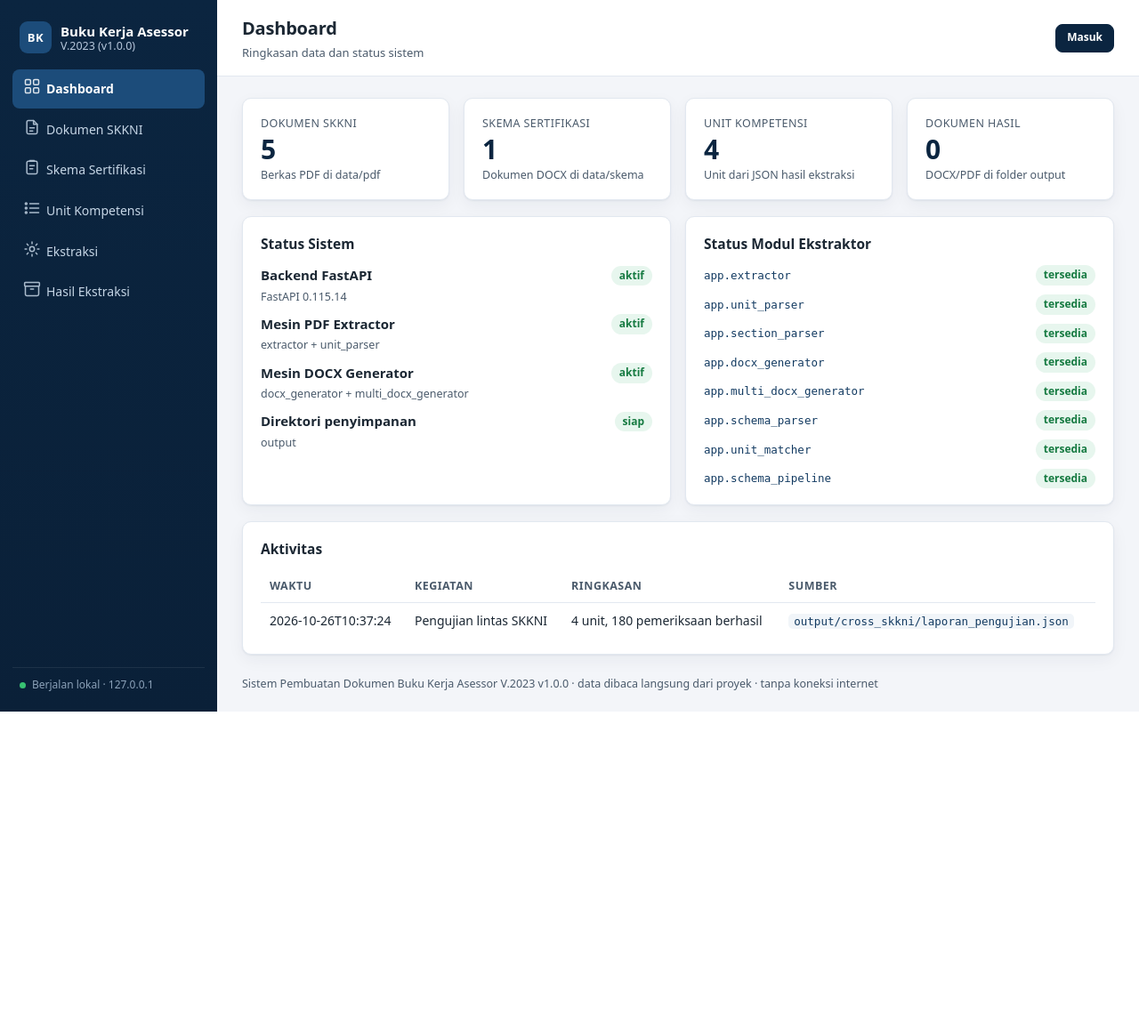
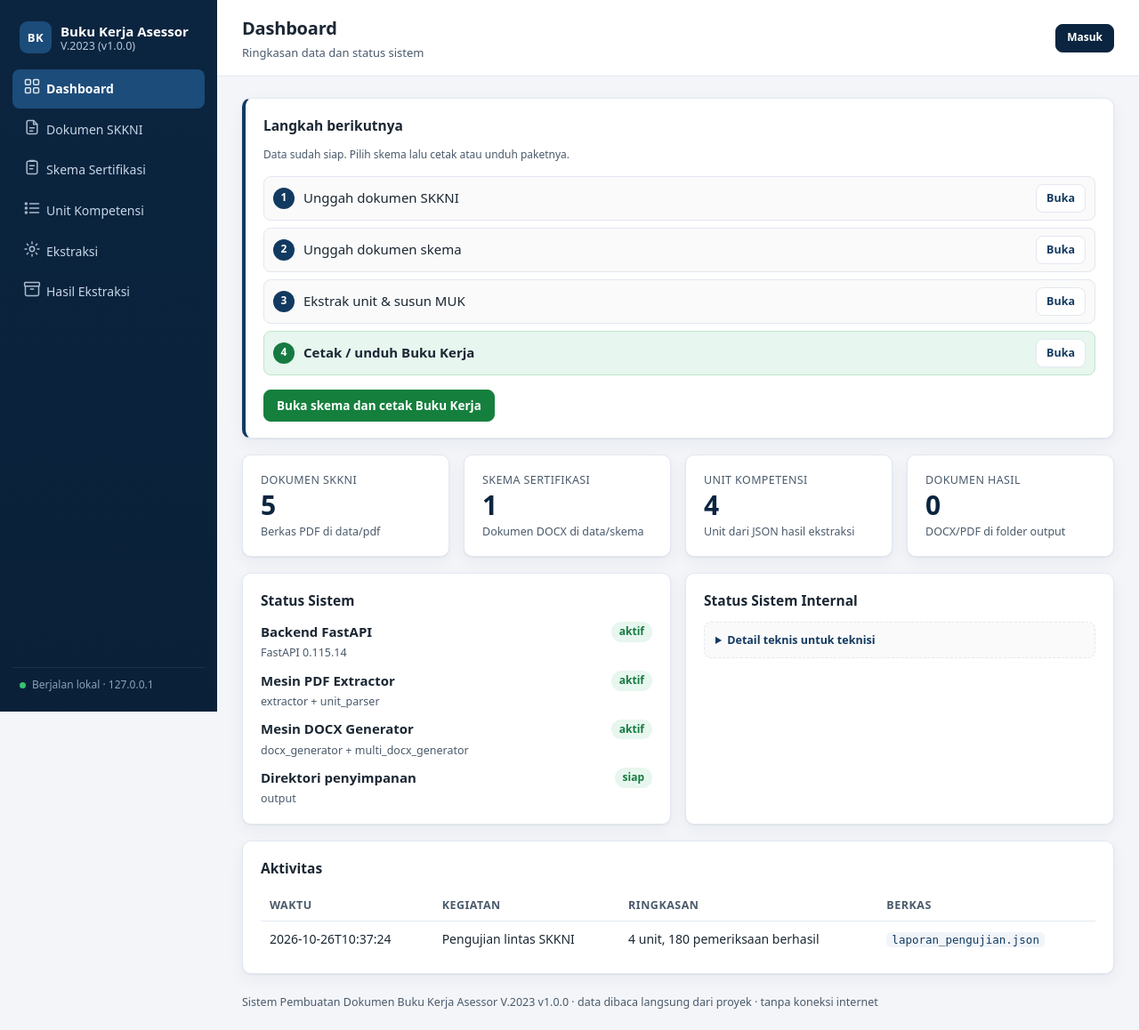
Before and after one commit to muhidark/Buku-Kerja-BNSP-Builder, a FastAPI app: page / in a window 1280 px wide. Shown: the whole page at 89% size. Before the commit the page ends 800 px from the top, so only its background shows below. Run offline with FastAPI, Linux system fonts and the light colour scheme.

Commit message:
feat(ui): hierarki satu aksi utama, langkah berikutnya, detail teknis (T-10, T-26)
Semua kartu berbobot sama, 67 tombol di halaman detail skema, dan path
internal/SHA-256/nama modul tampil untuk pengguna non-teknis.

- Dashboard: blok 'Langkah berikutnya' berisi alur 1-4 (unggah SKKNI -> unggah
  skema -> ekstrak & susun MUK -> cetak) dengan langkah yang relevan disorot
  dan SATU tombol utama yang menyesuaikan keadaan data (bukan tombol statis).
- Status modul ekstraktor dipindah ke <details> 'Detail teknis untuk teknisi'.
- Nama internal berkas & SHA-256 di halaman skema/SKKNI serta path JSON di
  pratinjau unit dipindah ke <details> 'Detail teknis'; tabel aktivitas kini
  menampilkan nama berkas saja (path lengkap tetap ada sebagai tooltip).
- Warna aksi: tombol asisten 'Tarik dari Batasan Variabel/PP' (6 buah) dan
  tombol ZIP menjadi ghost; halaman MUK memakai Simpan sebagai satu-satunya
  aksi utama karena itu tujuan halamannya.

Bukti DOM (aturan visibilitas ikut memeriksa <details> tertutup): tidak ada
halaman dengan lebih dari satu tombol berwarna, dan tidak ada path internal
atau SHA-256 yang tampil tanpa membuka Detail teknis.
Gerbang uji: 33/35 berkas lulus (2 kegagalan yang sama seperti baseline).

```diff
--- a/app/static/css/style.css
+++ b/app/static/css/style.css
@@ -592,3 +592,33 @@ input[type="checkbox"], input[type="radio"] { width: 16px; height: 16px; accent-
   .nav.is-terbuka { display: flex; }
   .nav-item { white-space: nowrap; padding: 10px 12px; font-size: 14px; }
 }
+
+/* --- hierarki halaman: langkah berikutnya & detail teknis (langkah 3.7) --- */
+.kartu-langkah { border-left: 4px solid var(--navy-2); }
+.langkah-list {
+  list-style: none; margin: 0 0 16px; padding: 0;
+  display: grid; gap: 8px;
+}
+.langkah-list li {
+  display: flex; align-items: center; gap: 10px;
+  padding: 8px 10px; border: 1px solid var(--border); border-radius: 8px;
+  background: #fafafa;
+}
+.langkah-list li.is-kini {
+  background: var(--green-bg); border-color: #bfe6ce; font-weight: 600;
+}
+.langkah-list li > span:nth-child(2) { flex: 1; }
+.langkah-no {
+  display: inline-flex; align-items: center; justify-content: center;
+  width: 24px; height: 24px; border-radius: 50%;
+  background: var(--navy-2); color: #fff; font-size: 12px; font-weight: 700;
+  flex: none;
+}
+.is-kini .langkah-no { background: var(--green); }
+.detail-teknis {
+  margin-top: 10px; padding: 10px 12px;
+  border: 1px dashed var(--border); border-radius: 8px; background: #fafafa;
+}
+.detail-teknis > summary {
+  cursor: pointer; font-size: 12.5px; font-weight: 600; color: var(--navy-2);
+}
--- a/app/templates/dashboard.html
+++ b/app/templates/dashboard.html
@@ -1,6 +1,42 @@
 {% extends "base.html" %}
 {% block subjudul %}Ringkasan data dan status sistem{% endblock %}
 {% block konten %}
+{% set ada_skkni = data.stats.dokumen_skkni > 0 %}
+{% set ada_skema = data.stats.skema_sertifikasi > 0 %}
+{% set ada_unit = data.stats.unit_kompetensi > 0 %}
+{% if not ada_skkni %}
+  {% set utama = {'label': 'Langkah 1 — Unggah dokumen SKKNI', 'href': '/skkni',
+                  'ket': 'Mulai dengan mengunggah PDF SKKNI dari Kemnaker.'} %}
+{% elif not ada_skema %}
+  {% set utama = {'label': 'Langkah 2 — Unggah dokumen skema', 'href': '/skema',
+                  'ket': 'Dokumen skema (.docx) berisi daftar unit yang akan diases.'} %}
+{% elif not ada_unit %}
+  {% set utama = {'label': 'Langkah 3 — Ekstrak unit kompetensi', 'href': '/skema',
+                  'ket': 'Jalankan ekstraksi agar elemen dan KUK terisi otomatis.'} %}
+{% else %}
+  {% set utama = {'label': 'Buka skema dan cetak Buku Kerja', 'href': '/skema',
+                  'ket': 'Data sudah siap. Pilih skema lalu cetak atau unduh paketnya.'} %}
+{% endif %}
+<article class="card kartu-langkah">
+  <h2 class="mb-6">Langkah berikutnya</h2>
+  <p class="muted small mb-14">{{ utama.ket }}</p>
+  <ol class="langkah-list">
+    <li class="{% if not ada_skkni %}is-kini{% endif %}"><span class="langkah-no">1</span>
+      <span>Unggah dokumen SKKNI</span>
+      <a class="btn btn-small btn-ghost" href="/skkni">Buka</a></li>
+    <li class="{% if ada_skkni and not ada_skema %}is-kini{% endif %}"><span class="langkah-no">2</span>
+      <span>Unggah dokumen skema</span>
+      <a class="btn btn-small btn-ghost" href="/skema">Buka</a></li>
+    <li class="{% if ada_skema and not ada_unit %}is-kini{% endif %}"><span class="langkah-no">3</span>
+      <span>Ekstrak unit &amp; susun MUK</span>
+      <a class="btn btn-small btn-ghost" href="/skema">Buka</a></li>
+    <li class="{% if ada_unit %}is-kini{% endif %}"><span class="langkah-no">4</span>
+      <span>Cetak / unduh Buku Kerja</span>
+      <a class="btn btn-small btn-ghost" href="/hasil">Buka</a></li>
+  </ol>
+  <a class="btn btn-hijau" href="{{ utama.href }}">{{ utama.label }}</a>
+</article>
+
 <section class="cards">
   {% set kartu = [
     ('Dokumen SKKNI', data.stats.dokumen_skkni, 'Berkas PDF di data/pdf'),
@@ -32,15 +68,18 @@
   </article>
 
   <article class="card">
-    <h2>Status Modul Ekstraktor</h2>
-    <ul class="module-list">
+    <h2>Status Sistem Internal</h2>
+    <details class="detail-teknis">
+      <summary>Detail teknis untuk teknisi</summary>
+      <ul class="module-list">
       {% for nama, ok in data.modul.items() %}
       <li>
         <code>{{ nama }}</code>
         <span class="badge {{ 'badge-green' if ok else 'badge-red' }}">{{ 'tersedia' if ok else 'tidak tersedia' }}</span>
       </li>
       {% endfor %}
-    </ul>
+      </ul>
+    </details>
   </article>
 </section>
 
@@ -48,14 +87,14 @@
   <h2>Aktivitas</h2>
   {% if data.aktivitas %}
   <table class="table">
-    <thead><tr><th>Waktu</th><th>Kegiatan</th><th>Ringkasan</th><th>Sumber</th></tr></thead>
+    <thead><tr><th>Waktu</th><th>Kegiatan</th><th>Ringkasan</th><th>Berkas</th></tr></thead>
     <tbody>
       {% for a in data.aktivitas %}
       <tr>
         <td class="nowrap">{{ a.waktu or '-' }}</td>
         <td>{{ a.judul }}</td>
         <td>{{ a.detail }}</td>
-        <td><code>{{ a.berkas }}</code></td>
+        <td><code title="{{ a.berkas }}">{{ a.berkas.split('/')[-1] }}</code></td>
       </tr>
       {% endfor %}
     </tbody>
--- a/app/templates/skkni_detail.html
+++ b/app/templates/skkni_detail.html
@@ -35,8 +35,9 @@
     <div><dt>Ukuran</dt><dd>{{ (dok.ukuran_byte / 1024)|round|int }} KB</dd></div>
     <div><dt>Ditambahkan</dt><dd>{{ (dok.tanggal_ditambah or '')[:16] }}</dd></div>
     <div><dt>Nama internal</dt><dd><code>{{ dok.nama_internal }}</code></dd></div>
-    <div><dt>SHA-256</dt><dd><code title="{{ dok.sha256 }}">{{ dok.sha256[:16] }}…</code></dd></div>
-  </dl>
+
+    <details class="detail-teknis"><summary>Detail teknis</summary><dl><div><dt>SHA-256 berkas</dt><dd><code>{{ dok.sha256 }}</code></dd></div></dl></details>
+</dl>
 
   {% if pengguna_aktif and pengguna_aktif.peran == 'admin' %}
   <!-- Panel Kurator Master: Pengaturan Status Regulasi SKKNI Kemnaker -->
--- a/app/templates/unit_preview.html
+++ b/app/templates/unit_preview.html
@@ -42,8 +42,11 @@
     <div><dt>Halaman tampil (1-based)</dt><dd>{{ ((data.metadata_sumber or {}).rentang_halaman_pdf or [0])[0] + 1 }}</dd></div>
     <div><dt>Elemen</dt><dd>{{ data.elemen_kompetensi|length }}</dd></div>
     <div><dt>KUK</dt><dd>{{ data.elemen_kompetensi|map(attribute='kuk')|map('length')|sum }}</dd></div>
-    <div><dt>Berkas JSON</dt><dd><code>{{ berkas }}</code></dd></div>
   </dl>
+  <details class="detail-teknis">
+    <summary>Detail teknis</summary>
+    <dl><div><dt>Berkas JSON sumber</dt><dd><code>{{ berkas }}</code></dd></div></dl>
+  </details>
 </article>
 
 <article class="card" style="border-left: 4px solid #2563eb;">
```
Also changed, not shown: app/templates/skema_detail.html (+9 -3 lines), app/templates/skema_muk.html (+7 -7 lines), tests/test_tampilan.py (+29 -0 lines).
